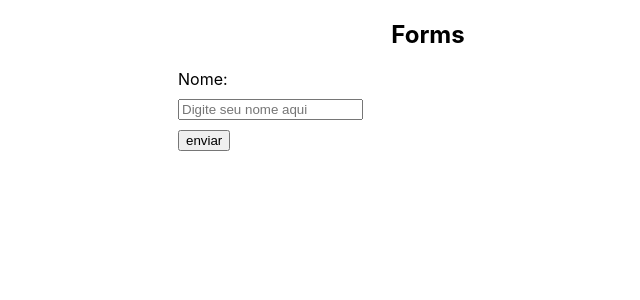
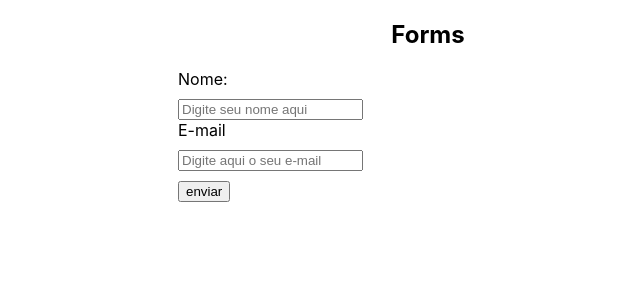
Before and after one commit to CFias/react, a React (Create React App) app in the folder 5_FORM_EM_REACT/form/: page / in a window 1280 px wide. Shown: the top 300 px of the page, without its empty margins (212-852 px from the left). Built offline with nearby package versions, Linux system fonts and the light colour scheme.

Commit message:
Update MyForms.js

```diff
--- a/5_FORM_EM_REACT/form/src/components/MyForms.js
+++ b/5_FORM_EM_REACT/form/src/components/MyForms.js
@@ -3,11 +3,17 @@ import "./MyForms.css"
 const MyForms = () => {
   return (
     <div className="container">
+      {/* 1 - criação de form */}
         <form>
             <div>
                 <label htmlFor="name">Nome:</label>
                 <input type="text" name="name" placeHolder="Digite seu nome aqui" />
             </div>
+            {/* 2 - label envolvendo input */}
+            <label>
+              <span>E-mail</span>
+              <input type="email" name="email" placeHolder="Digite aqui o seu e-mail" />
+            </label>
             <input type="submit" value="enviar" />
         </form>
     </div>
```
